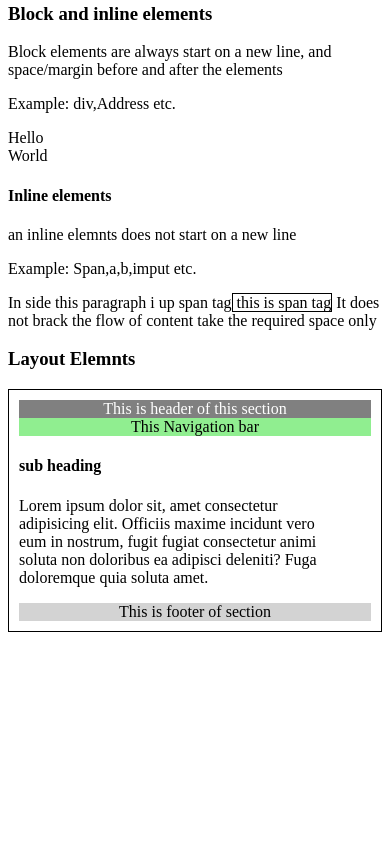
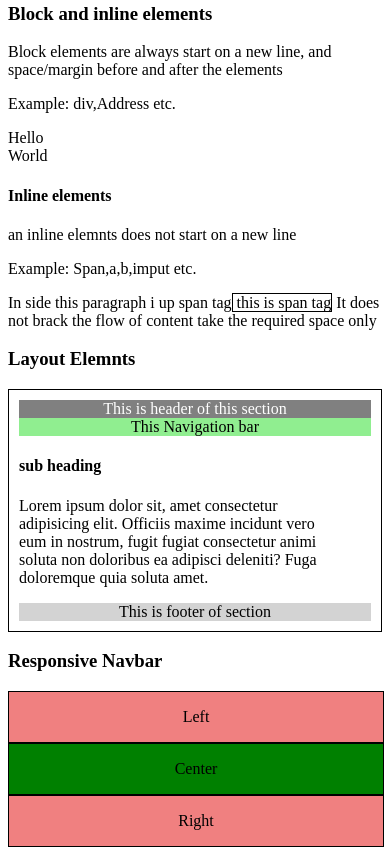
Before and after one commit to vipul832/Html_and_css_learning, a plain HTML site: page html/index.html in a window 390 px wide. Shown: the part 2840-3687 px from the top of the page. Before the commit the page ends 3480 px from the top, so only its background shows below. Drawn offline with Linux system fonts and the light colour scheme.

Commit message:
Responsive

```diff
--- a/html/index.html
+++ b/html/index.html
@@ -13,6 +13,26 @@
             border: 1px solid black;
             border-collapse: collapse;
             padding: 10px;
+        }
+        .left, .right{
+            float: left;
+            width: 10%;
+            text-align: center;
+            background-color: lightcoral;
+            border: 1px solid black;
+        }
+        .center{
+            float: left;
+            width: 60%;
+            text-align: center;
+            border: 1px solid black;
+            background-color: green;
+        }
+
+        @media screen and (max-width:800px){
+            .left, .right, .center{
+                width: 100%;
+            }
         }
     </style>
 
@@ -214,5 +234,19 @@
         </article>
         <footer style="background-color: lightgray; text-align: center;">This is footer of section</footer>
      </section>
+
+     <!--Responsive-->
+     <h3>Responsive Navbar</h3>
+
+        <div class="left">
+            <p>Left</p>
+        </div>
+        <div class="center">
+            <p>Center</p>
+        </div>
+        <div class="right">
+            <p>Right</p>
+        </div>
+
 </body>
 </html>
```
